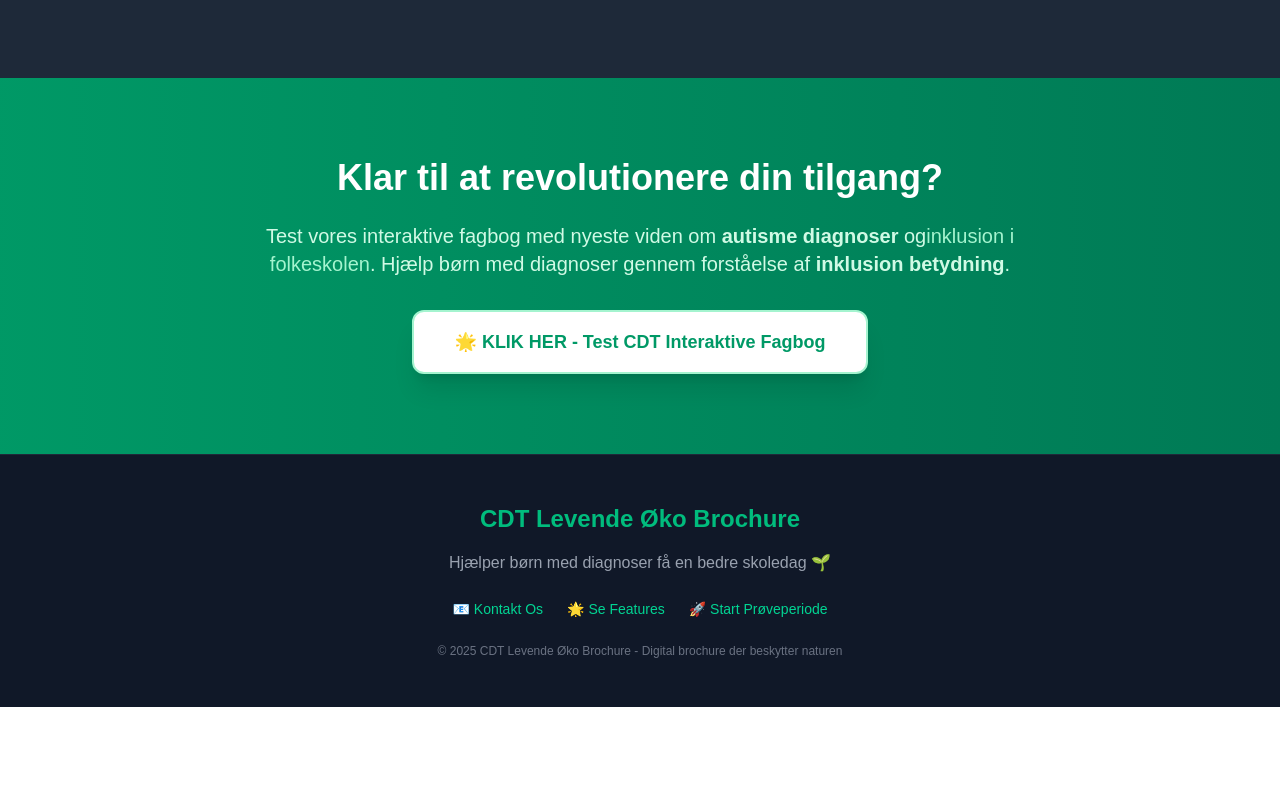
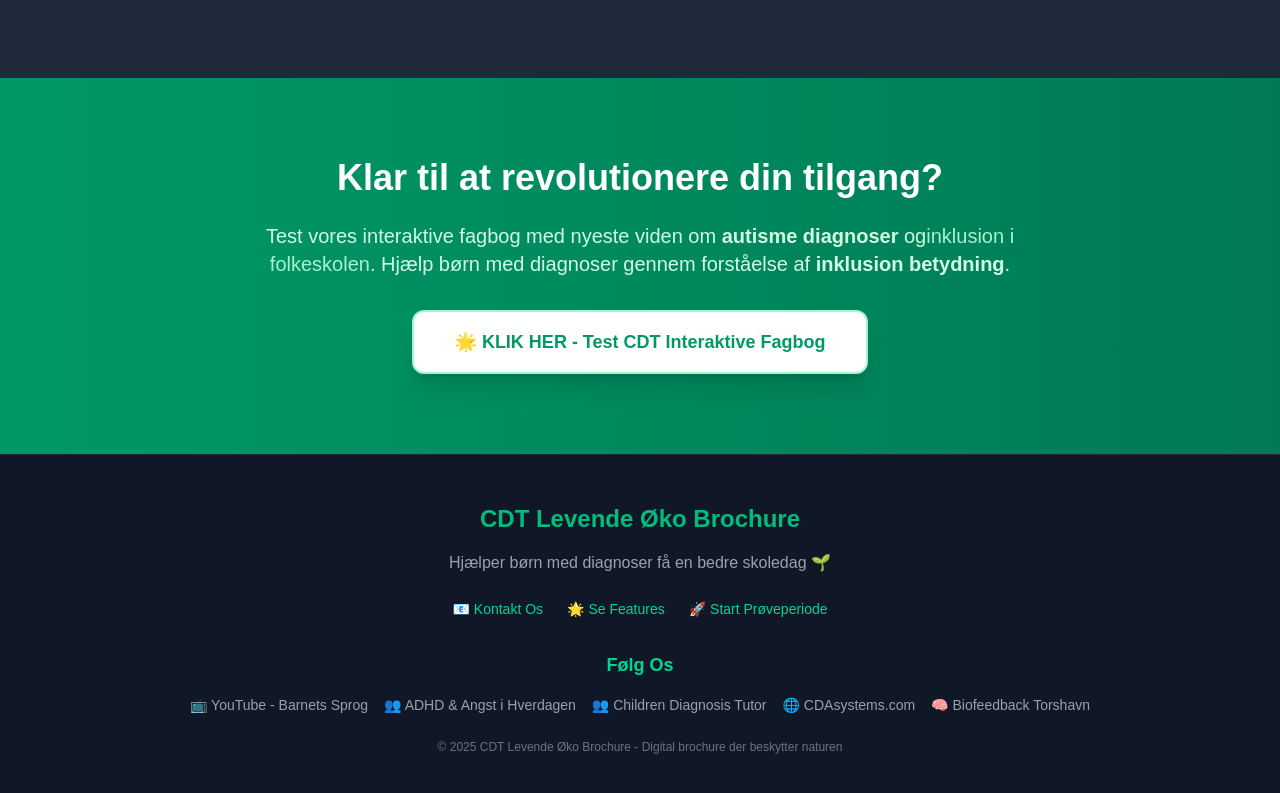
Before and after one commit to howandt/cdt-marketing-site, a Next.js app: page / in a window 1280 px wide. Shown: the part 1430-2223 px from the top of the page. Before the commit the page ends 2137 px from the top, so only its background shows below. Built offline with nearby package versions, Linux system fonts and the light colour scheme.

Commit message:
Add social media cross-linking for SEO boost

```diff
--- a/app/page.tsx
+++ b/app/page.tsx
@@ -153,6 +153,38 @@ export default function Home() {
               🚀 Start Prøveperiode
             </a>
           </div>
+
+          {/* Sociale Medier - TILFØJ DENNE SEKTION */}
+          <div className="mt-8">
+            <h3 className="text-lg font-semibold text-emerald-400 mb-4">Følg Os</h3>
+            <div className="flex flex-wrap justify-center gap-4 text-sm">
+              <a href="https://www.youtube.com/@BarnetsSprog"
+                 target="_blank" rel="noopener noreferrer"
+                 className="text-gray-400 hover:text-red-400 transition-colors">
+                📺 YouTube - Barnets Sprog
+              </a>
+              <a href="https://www.facebook.com/groups/adhdangstihverdagen"
+                 target="_blank" rel="noopener noreferrer"
+                 className="text-gray-400 hover:text-blue-400 transition-colors">
+                👥 ADHD & Angst i Hverdagen
+              </a>
+              <a href="https://www.facebook.com/groups/childrendiagnosistutor"
+                 target="_blank" rel="noopener noreferrer"
+                 className="text-gray-400 hover:text-blue-400 transition-colors">
+                👥 Children Diagnosis Tutor
+              </a>
+              <a href="https://cdaisystems.com"
+                 target="_blank" rel="noopener noreferrer"
+                 className="text-gray-400 hover:text-emerald-400 transition-colors">
+                🌐 CDAsystems.com
+              </a>
+              <a href="https://www.facebook.com/biofeedbacktorshavn/"
+                 target="_blank" rel="noopener noreferrer"
+                 className="text-gray-400 hover:text-blue-400 transition-colors">
+                🧠 Biofeedback Torshavn
+              </a>
+            </div>
+          </div>
           <div className="mt-6 text-xs text-gray-500">
             © 2025 CDT Levende Øko Brochure - Digital brochure der beskytter naturen
           </div>
```
